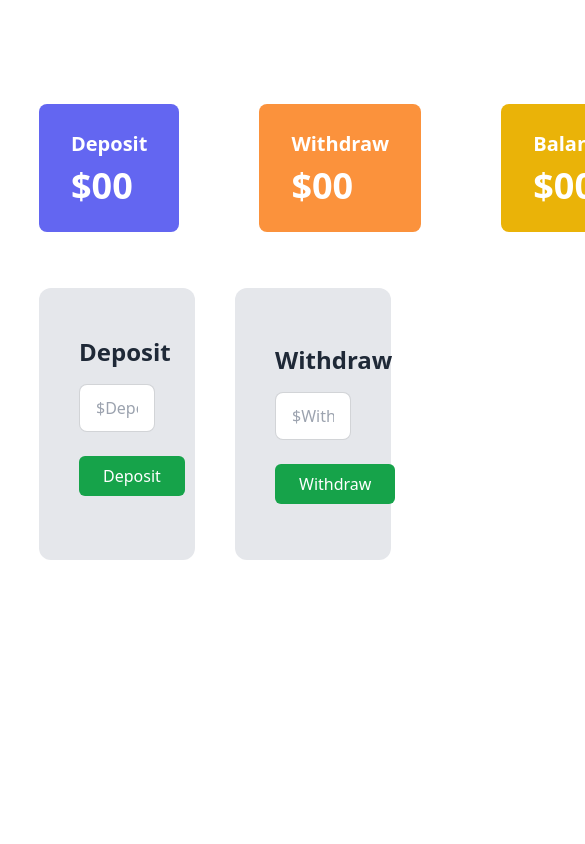
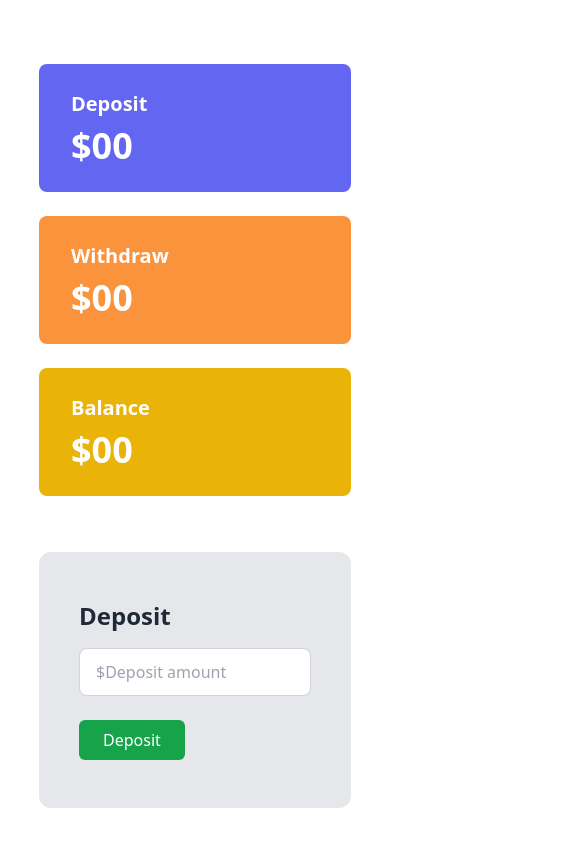
Before and after one commit to PrapooRozario/Priyo-bank-with-javascript, a plain HTML site: page bank.html in a window 390 px wide. Shown: the top 844 px of the page, 585 px wide, since content can reach past the window. Drawn offline with nearby package versions, Linux system fonts and the light colour scheme.

Commit message:
Mobile Responsive

```diff
--- a/bank.html
+++ b/bank.html
@@ -11,27 +11,27 @@
 
   <!-- Error massage -->
 <div>
-    <p id="error-msg" class="bg-red-200 text-center p-2 font-medium invisible">Invalid amount. Please enter a valid number.</p>
+    <p id="error-msg" class="bg-red-200 text-center p-2 font-medium invisible px-10">Invalid amount. Please enter a valid number.</p>
 </div>
 
     <section class="container w-4/5 mx-auto">
         <!-- Deposit card -->
-    <div class=" mt-16 flex gap-20">
-    <div class="card rounded-lg bg-indigo-500 text-white w-80 h-32 justify-center">
+    <div class=" lg:mt-16 lg:flex lg:gap-20 lg:space-y-0 mx-auto space-y-6">
+    <div class="card rounded-lg bg-indigo-500 text-white lg:w-80 h-32 justify-center">
         <div class="card-body">
           <h2 class="text-xl font-semibold">Deposit</h2>
           <h1 class="text-4xl font-semibold">$<span id="deposit-balance">00</span></h1>
         </div>
       </div>
       <!-- Withdraw card -->
-    <div class="card rounded-lg bg-orange-400 text-white w-80 h-32 justify-center">
+    <div class="card rounded-lg bg-orange-400 text-white lg:w-80 h-32 justify-center">
         <div class="card-body">
           <h2 class="text-xl font-semibold">Withdraw</h2>
           <h1 class="text-4xl font-semibold">$<span id="withdraw-balance">00</span></h1>
         </div>
       </div>
       <!-- Balance card -->
-    <div class="card rounded-lg bg-yellow-500 text-white w-80 h-32 justify-center">
+    <div class="card rounded-lg bg-yellow-500 text-white lg:w-80 h-32 justify-center">
         <div class="card-body">
           <h2 class="text-xl font-semibold">Balance</h2>
           <h1 class="text-4xl font-semibold">$<span id="balance">00</span></h1>
@@ -41,9 +41,9 @@
     </div>
 
   <!-- Deposit & Withdraw -->
-<div class="mt-14 flex gap-10">
+<div class="mt-14 lg:flex gap-10 mb-16">
      <!-- Diposit -->
-    <div class="bg-gray-200 w-1/2 px-10 py-12 rounded-xl">
+    <div class="bg-gray-200 lg:w-1/2 lg:mb-0 px-10 py-12 rounded-xl mb-10">
         <h1 class="text-2xl font-semibold mb-4">Deposit</h1>
         <label class="form-control w-full max-w-xs mb-6">
             <input id="deposit-amount" type="text" placeholder="$Deposit amount" class="input input-bordered w-full max-w-xs" />
@@ -51,7 +51,7 @@
         <button id="deposit-btn" class="px-6 py-2 bg-green-600 text-white rounded-md">Deposit</button>
     </div>
      <!-- Withdraw -->
-    <div class="bg-gray-200 w-1/2 px-10 py-14 rounded-xl">
+    <div class="bg-gray-200 lg:w-1/2 px-10 py-14 rounded-xl">
         <h1 class="text-2xl font-semibold mb-4">Withdraw</h1>
         <label class="form-control w-full max-w-xs mb-6">
             <input id="withdraw-amount" type="text" placeholder="$Withdraw amount" class="input input-bordered w-full max-w-xs" />
```
Also changed, not shown: index.html (+2 -2 lines).
